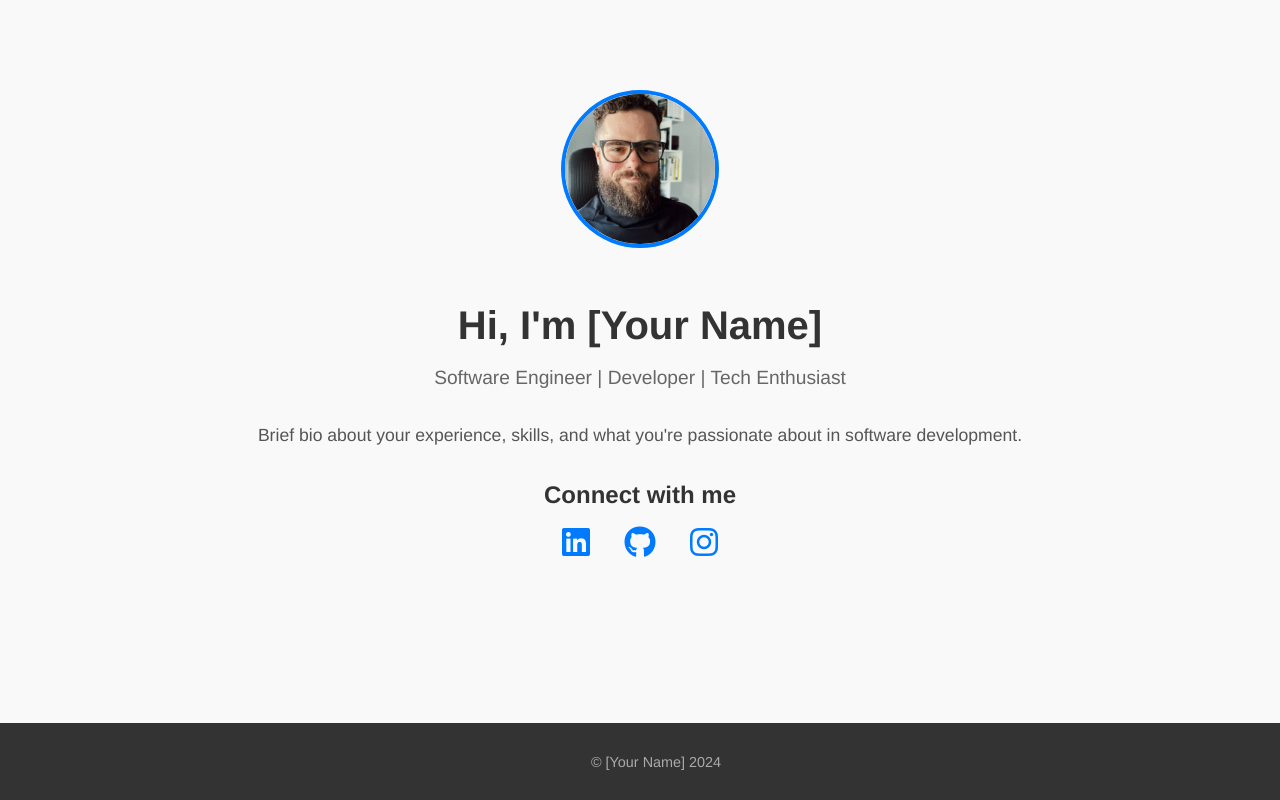
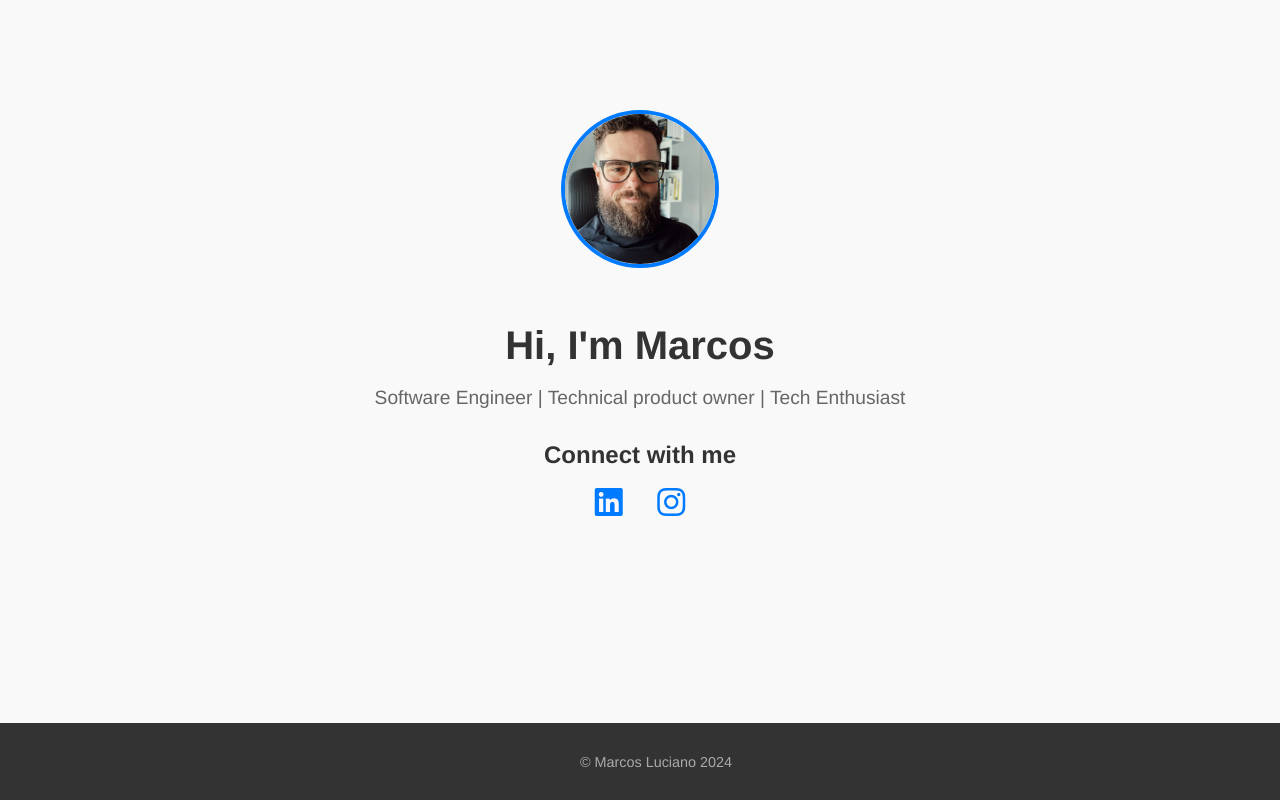
Before and after one commit to msluciano92/personal-blog, a website: page public/index.html in a window 1280 px wide. Shown: the top 800 px of the page. Drawn offline with Linux system fonts and the light colour scheme.

Commit message:
Completed profile

```diff
--- a/public/index.html
+++ b/public/index.html
@@ -3,7 +3,7 @@
 <head>
    <meta charset="UTF-8">
    <meta name="viewport" content="width=device-width, initial-scale=1.0">
-   <title>Your Name - Software Engineer</title>
+   <title>Marcos Luciano - Software Engineer</title>
 
    <!-- Link to Font Awesome for icons -->
    <link rel="stylesheet" href="https://cdnjs.cloudflare.com/ajax/libs/font-awesome/6.0.0-beta3/css/all.min.css">
@@ -12,26 +12,25 @@
    <div class="container">
       <div class="profile-section">
          <img src="images/profile.jpg" alt="Your Photo" class="profile-image"> <!-- Circular profile image -->
-         <h1 class="name">Hi, I'm [Your Name]</h1>
-         <p class="title">Software Engineer | Developer | Tech Enthusiast</p>
+         <h1 class="name">Hi, I'm Marcos</h1>
+         <p class="title">Software Engineer | Technical product owner | Tech Enthusiast</p>
       </div>
 
-      <div class="bio-section">
+      <!-- <div class="bio-section">
          <p>Brief bio about your experience, skills, and what you're passionate about in software development.</p>
-      </div>
+      </div> -->
 
       <div class="social-section">
          <h2>Connect with me</h2>
          <ul class="social-links">
-            <li><a href="https://linkedin.com/in/yourprofile" target="_blank"><i class="fab fa-linkedin"></i></a></li>
-            <li><a href="https://github.com/yourprofile" target="_blank"><i class="fab fa-github"></i></a></li>
-            <li><a href="https://instagram.com/yourprofile" target="_blank"><i class="fab fa-instagram"></i></a></li>
+            <li><a href="https://www.linkedin.com/in/engineer-marcos-luciano/" target="_blank"><i class="fab fa-linkedin"></i></a></li>
+            <li><a href="https://www.instagram.com/marcosslucianoe" target="_blank"><i class="fab fa-instagram"></i></a></li>
          </ul>
       </div>
    </div>
 
    <footer>
-      <p>&copy; [Your Name] 2024</p>
+      <p>&copy; Marcos Luciano 2024</p>
    </footer>
 </body>
 </html>
```
